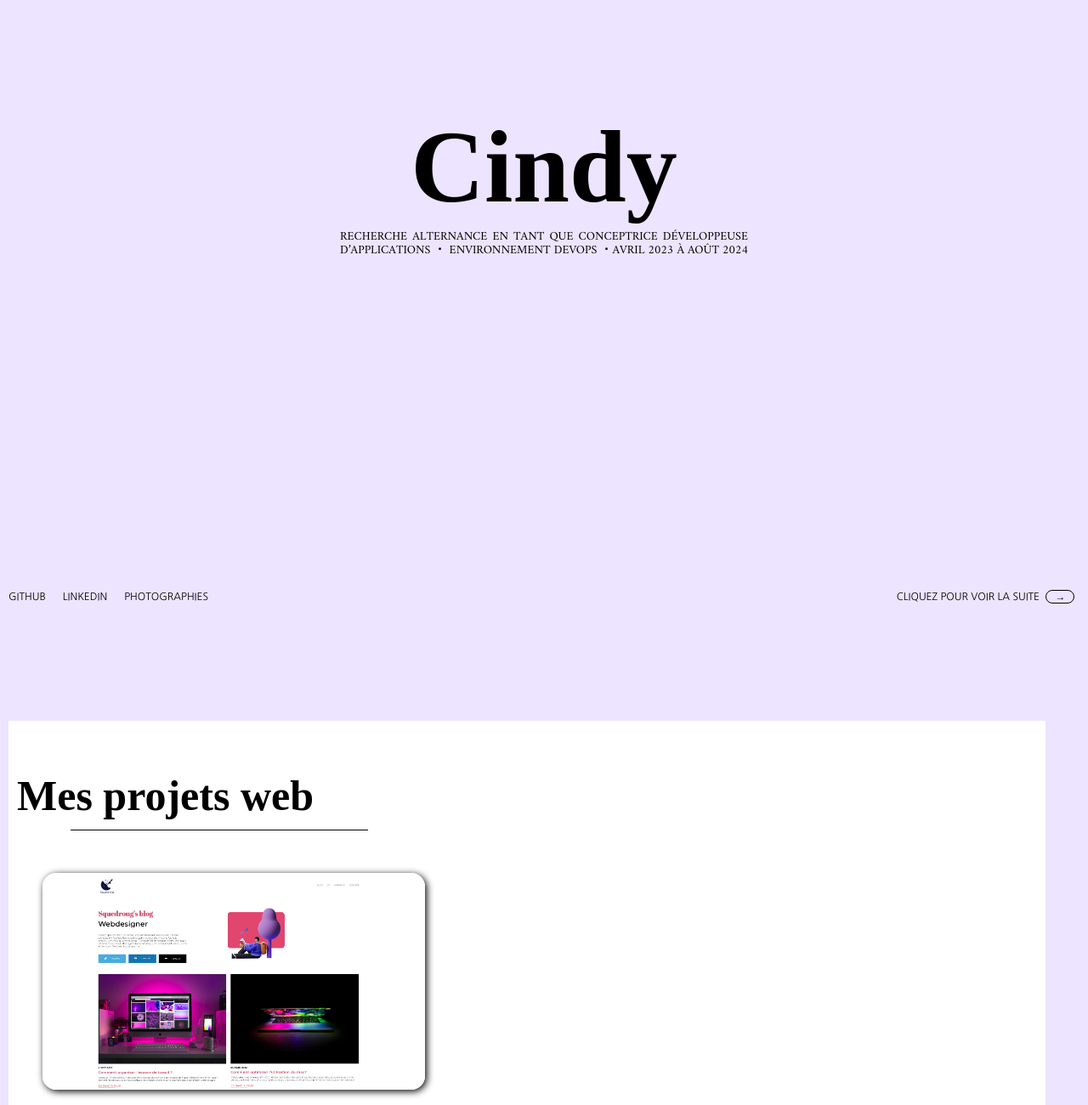
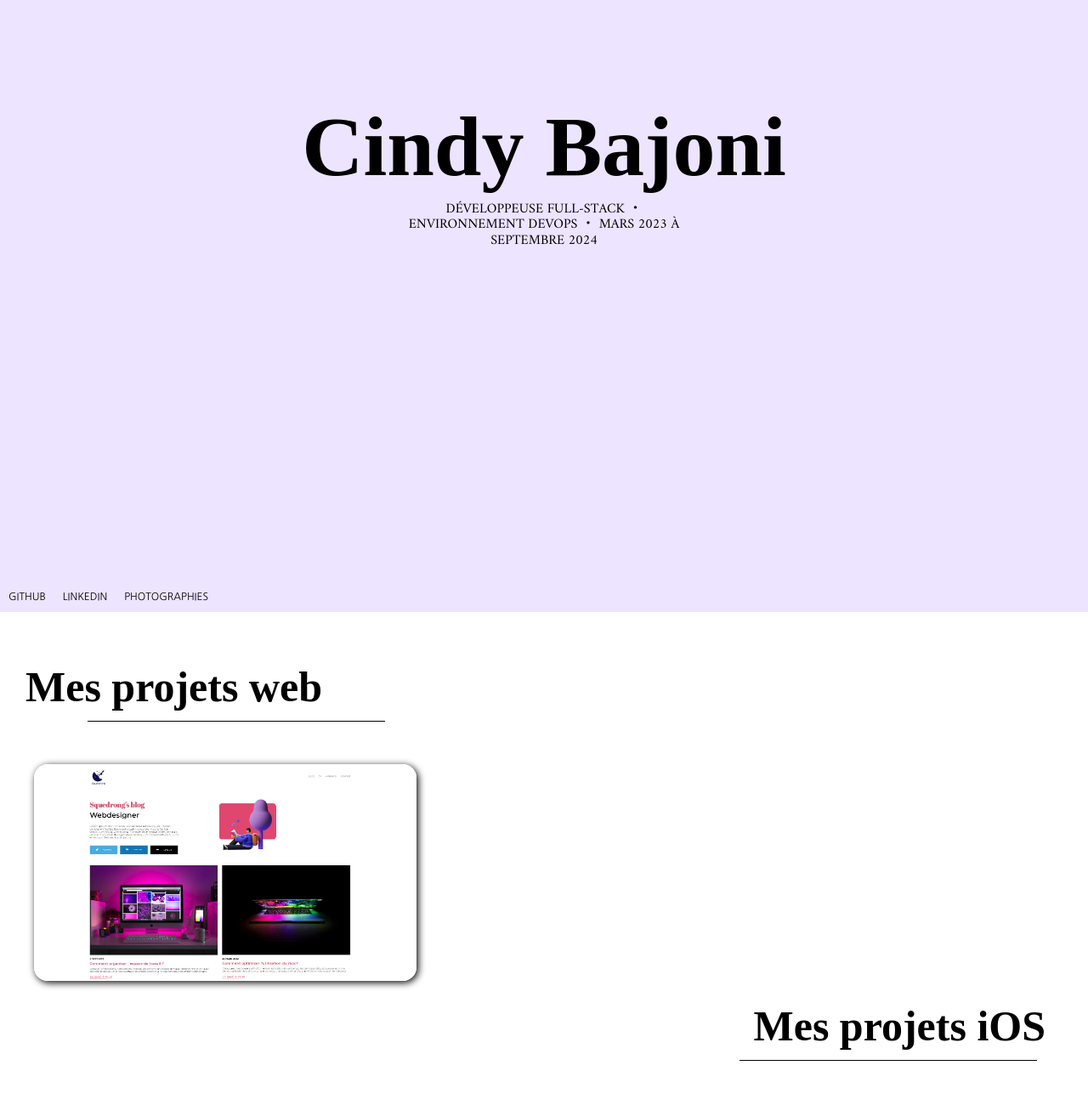
Before and after one commit to Cindoushka/Portfolio, a website: page index.html in a window 1280 px wide. Shown: the part 80-1380 px from the top of the page at 85% size. Drawn offline with Linux system fonts and the light colour scheme; a web font is replaced by a local one.

Commit message:
modification for the onepage view

```diff
--- a/index.html
+++ b/index.html
@@ -5,7 +5,7 @@
     <meta http-equiv="X-UA-Compatible" content="IE=edge">
     <meta name="viewport" content="width=device-width, initial-scale=1.0">
     <link rel="stylesheet" href="sass/main.css">
-    <title>CINDY BAJONI - Conceptrice développeuse d'applications DevOps en Alternance</title>
+    <title>CINDY BAJONI - Développeuse Full-stack - DevOps - Alternance</title>
 </head>
 <body>
     <section id="home" class="home" data-label="Accueil">
@@ -24,8 +24,8 @@
     </header>
 
     <article id="entete">
-        <h1 class="titreentete tracking-in-contract">Cindy</h1>
-        <p class="soustitreentete">RECHERCHE ALTERNANCE EN TANT QUE CONCEPTRICE DÉVELOPPEUSE D’APPLICATIONS ・ ENVIRONNEMENT DEVOPS ・AVRIL 2023 À AOÛT 2024</p>
+        <h1 class="titreentete">Cindy Bajoni</h1>
+        <p class="soustitreentete">DÉVELOPPEUSE FULL-STACK ・ ENVIRONNEMENT DEVOPS ・ MARS 2023 À SEPTEMBRE 2024</p>
     </article>
 
 
@@ -36,7 +36,6 @@
             <a href="https://cindiebphotography.wixsite.com/book" alt="lien site photo" class="social3">PHOTOGRAPHIES</a>
         </nav>
 
-        <p class="footer2">CLIQUEZ POUR VOIR LA SUITE <a href="portfolio.html" class="fleche">→</a></p>
     </footer>
 </section>
 
@@ -58,10 +57,10 @@
     </article>
 
     <ul id="listeappli">
-        <li> <img src="images/wehobby.png" alt="Screen WeHobby" title="Screen WeHobby" class="appli1 rotate-vert-center"></li>
-        <li> <img src="images/instagram.png" alt="Screen Instagram" title="Screen Instagram" class="appli2 rotate-vert-center"></li>
-        <li> <img src="images/cv.png" alt="Screen CV" title="Screen CV" class="appli3 rotate-vert-center"></li>
-        <li> <img src="images/playeat.png" alt="Screen PlayEat!" title="Screen PlayEat!" class="appli4 rotate-vert-center"></li>
+        <li> <img src="images/wehobby.png" alt="Screen WeHobby" title="Screen WeHobby" class="appli1"></li>
+        <li> <img src="images/instagram.png" alt="Screen Instagram" title="Screen Instagram" class="appli2"></li>
+        <li> <img src="images/cv.png" alt="Screen CV" title="Screen CV" class="appli3"></li>
+        <li> <img src="images/playeat.png" alt="Screen PlayEat!" title="Screen PlayEat!" class="appli4"></li>
 
 
     </ul>
--- a/sass/layout/_header.scss
+++ b/sass/layout/_header.scss
@@ -39,8 +39,11 @@ header {
 }
 
 @media all and (max-device-width: 480px) {
-    nav {
-        flex-direction: column ;
+
+nav {
+    margin-left: 20px;
+         .nav1, .nav2, .nav3 {
+             display: none;
+        }
     }
-
 }
--- a/sass/pages/_index.scss
+++ b/sass/pages/_index.scss
@@ -6,16 +6,20 @@
     // align-content: center;
     // height: 70vh;
     margin: 10% auto 12% auto;
+    width: 100%;
+    position: fixed;
+    z-index: -1;
         h1 {
             font-family: 'Italiana';
-            font-size: 120px;
+            font-size: 100px;
+            text-align: center;
         }
         p {
             font-family: 'Amiri';
-            font-size: 14px;
-            max-width: 480px;
-            margin-top: -76px;
-            text-align: justify;
+            font-size: 16px;
+            max-width: 370px;
+            margin-top: -60px;
+            text-align: center;
         }
 }
 
@@ -64,10 +68,11 @@
 
 #contenuentete {
     h1 {
-        font-size: 100px;
+        font-size: 80px;
     }
     p {
         width: 150px;
     }
 }
+
 }
--- a/sass/pages/_portfolio.scss
+++ b/sass/pages/_portfolio.scss
@@ -1,27 +1,29 @@
 #portfolio {
     background-color: white;
-    margin-left: 10px;
-    margin-right: 50px;
+    // margin-left: 10px;
+    // margin-right: 50px;
     padding-bottom: 10px;
     padding-top: 60px;
+    // z-index: 20;
         .titreportfolio {
             font-family: 'Italiana';
             font-size: 50px;
-            margin-left: 10px;
+            margin-left: 30px;
             margin-bottom: 10px;
         }
         .line {
             border-top: 1px black solid;
             width: 350px;
-            margin-left: 73px;
+            margin-left: 103px;
         }
     }
 
 
 #contenuportfolio {
     background-color: white;
-    margin-left: 10px;
-    margin-right: 50px;
+    // margin-left: 10px;
+    // margin-right: 50px;
+    // z-index: 20;
         img {
             width: 450px;
             object-fit: cover;
@@ -33,11 +35,12 @@
 
 #portfolio2 {
     background-color: white;
-    margin-left: 10px;
-    margin-right: 50px;
+    // margin-left: 10px;
+    // margin-right: 50px;
     padding-bottom: 40px;
     text-align: end;
     padding-top: 10px;
+    width: 100%;
         .titreportfolio2 {
             font-family: 'Italiana';
             font-size: 50px;
@@ -58,8 +61,8 @@
     flex-direction: row-reverse;
     gap: 20px;
     background-color: white;
-    margin-left: 10px;
-    margin-right: 50px;
+    // margin-left: 10px;
+    // margin-right: 50px;
     padding: 50px;
     margin-top: -10px;
     list-style-type: none;
```
Also changed, not shown: sass/main.css, 2 other files.
